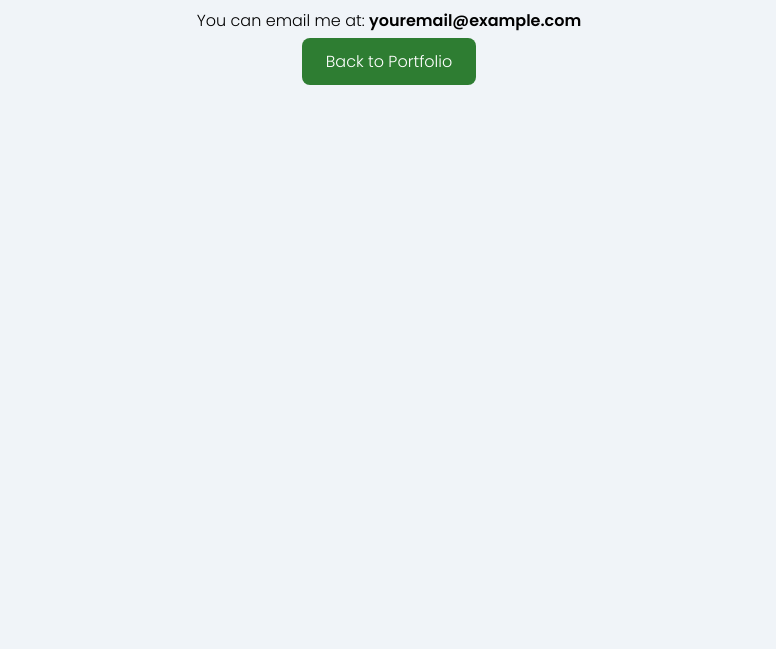
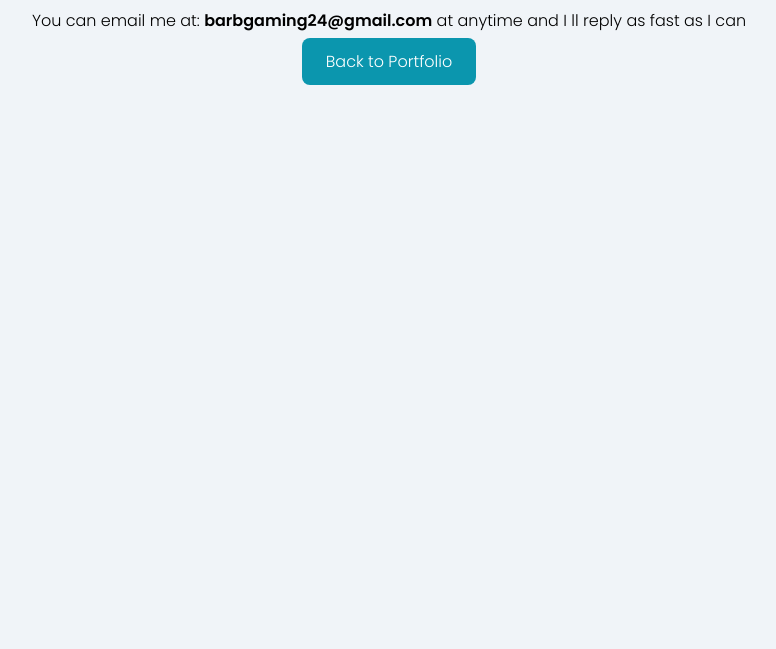
Before and after one commit to alexbarbulescu1/alexbarbulescu.github.io, a plain HTML site: page contact.html in a window 1280 px wide. Shown: the part 151-800 px from the top of the page, without its empty margins (251-1027 px from the left). Drawn offline with Linux system fonts and the light colour scheme.

Commit message:
Update contact.html

```diff
--- a/contact.html
+++ b/contact.html
@@ -12,7 +12,7 @@
       background: #f0f4f8;
     }
     .btn {
-      background: #2e7d32;
+      background: #0b96ae;
       color: white;
       padding: 12px 24px;
       text-decoration: none;
@@ -22,7 +22,7 @@
 </head>
 <body>
   <h1>Contact Me</h1>
-  <p>You can email me at: <strong>youremail@example.com</strong></p>
+  <p>You can email me at: <strong>barbgaming24@gmail.com</strong> at anytime and I ll reply as fast as I can</p>
   <a href="index.html" class="btn">Back to Portfolio</a>
 </body>
 </html>
```
